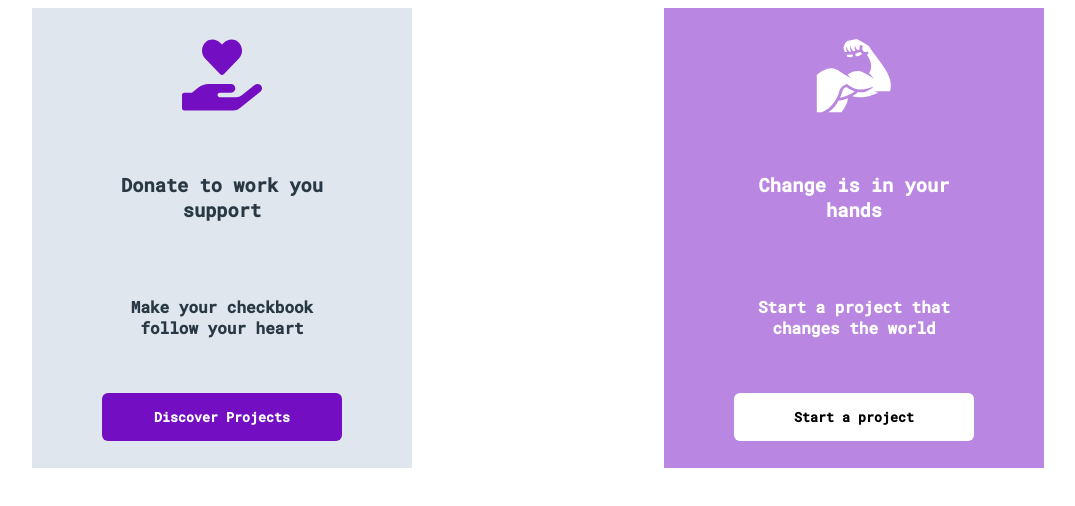
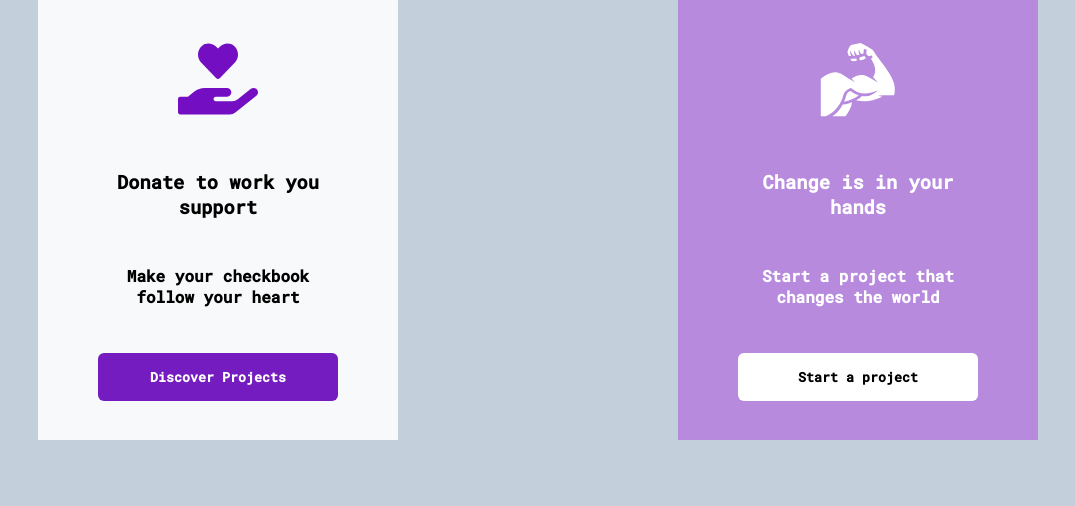
Before and after one commit to Reinoptland/donatello-frontend, a React (Create React App) app: page / in a window 1280 px wide. Shown: the top 506 px of the page, without its empty margins (102-1177 px from the left). Built offline with nearby package versions, Linux system fonts and the light colour scheme.

Commit message:
Define sass variables and use them, setup reset

```diff
--- a/src/App.scss
+++ b/src/App.scss
@@ -1,6 +1,8 @@
 /* * {
   border: 1px solid red;
 } */
+
+@import "./colors";
 
 .cta-wrapper {
   display: flex;
--- /dev/null
+++ b/src/_colors.scss
@@ -0,0 +1,6 @@
+$lightPurple: #b78add;
+$darkPurple: #751cc1;
+$lightGrey: #c3cfda;
+$darkGrey: #f7f9fa;
+$white: white;
+$black: black;
--- /dev/null
+++ b/src/_spacing.scss
@@ -0,0 +1,4 @@
+$small: 0.5rem;
+$medium: 1rem;
+$large: 1.5rem;
+$xl: 2rem;
--- a/src/components/BtnCta.scss
+++ b/src/components/BtnCta.scss
@@ -1,4 +1,5 @@
-@import url("https://fonts.googleapis.com/css2?family=Roboto+Mono:wght@300;500&display=swap");
+@import "../colors";
+@import "../spacing";
 
 .btn {
   height: 48px;
@@ -7,17 +8,17 @@
   border: none;
   border-radius: 6px;
   justify-content: center;
-  padding: 0 10px;
+  padding: 0 $medium;
   width: 240px;
   font-family: "Roboto Mono", monospace;
 
   &--purple {
-    background-color: #730ec3;
-    color: white;
+    background-color: $darkPurple;
+    color: $white;
   }
 
   &--white {
-    background-color: white;
-    color: black;
+    background-color: $white;
+    color: $black;
   }
 }
--- a/src/components/CallToAction.scss
+++ b/src/components/CallToAction.scss
@@ -3,6 +3,8 @@
 } */
 
 @import url("https://fonts.googleapis.com/css2?family=Roboto+Mono:wght@300;500&display=swap");
+@import "../spacing";
+@import "../colors";
 
 .main-cta-wrapper {
   display: flex;
@@ -11,17 +13,16 @@
   flex-direction: column;
   width: 360px;
   height: 440px;
-  padding: 10px;
-  font-family: "Roboto Mono", monospace;
+  padding: $medium;
 
   &--white {
-    background-color: #dfe6ed;
-    color: #293845;
+    background-color: $darkGrey;
+    color: $black;
   }
 
   &--purple {
-    background-color: #b987e1;
-    color: white;
+    background-color: $lightPurple;
+    color: $white;
   }
 }
 
--- a/src/index.js
+++ b/src/index.js
@@ -2,6 +2,7 @@ import React from "react";
 import ReactDOM from "react-dom";
 import App from "./App";
 import reportWebVitals from "./reportWebVitals";
+import "./index.scss";
 
 ReactDOM.render(
   <React.StrictMode>
--- /dev/null
+++ b/src/index.scss
@@ -0,0 +1,17 @@
+@import url("https://fonts.googleapis.com/css2?family=Roboto+Mono:wght@300;500&display=swap");
+@import "./colors";
+
+* {
+  margin: 0;
+  padding: 0;
+  box-sizing: border-box;
+}
+
+body {
+  font-family: "Roboto Mono", monospace;
+  background-color: $lightGrey;
+}
+
+// Add more defaults
+
+// Add responsive info, root fontsize etc ...
```
